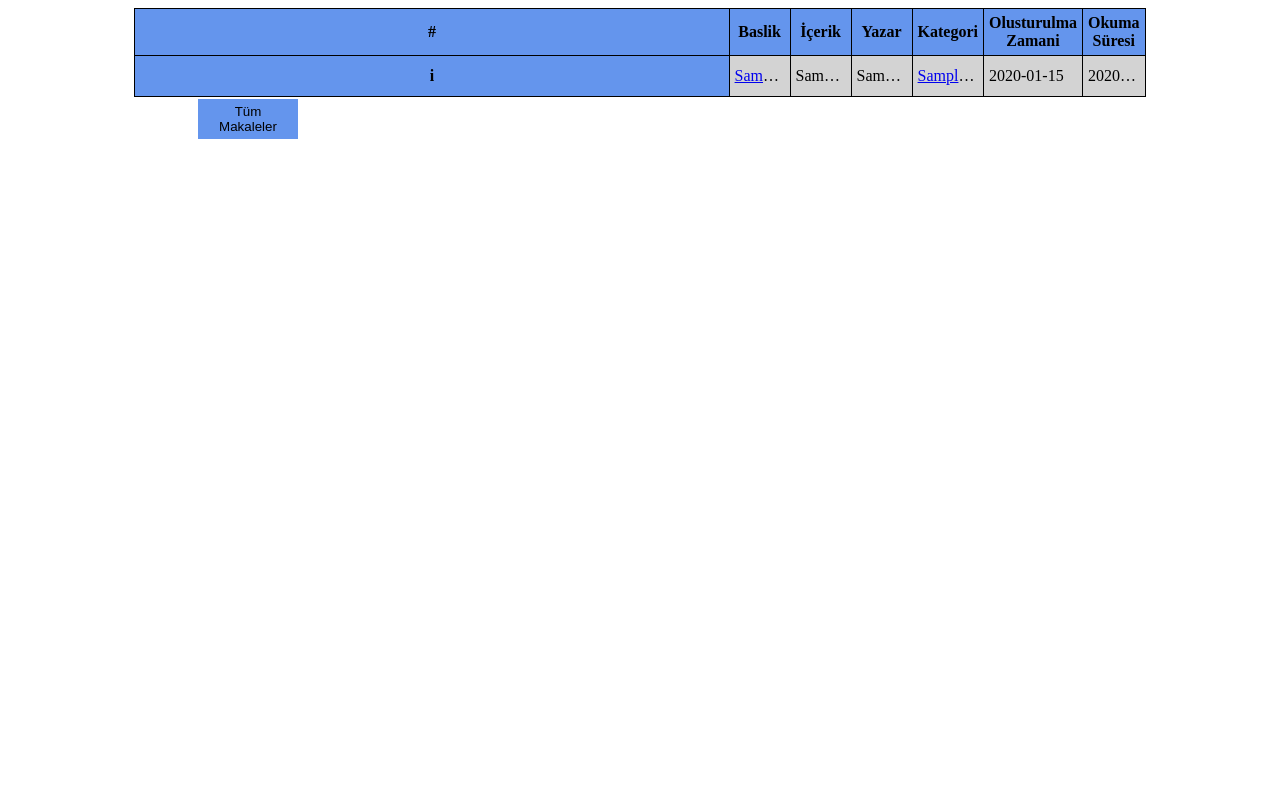
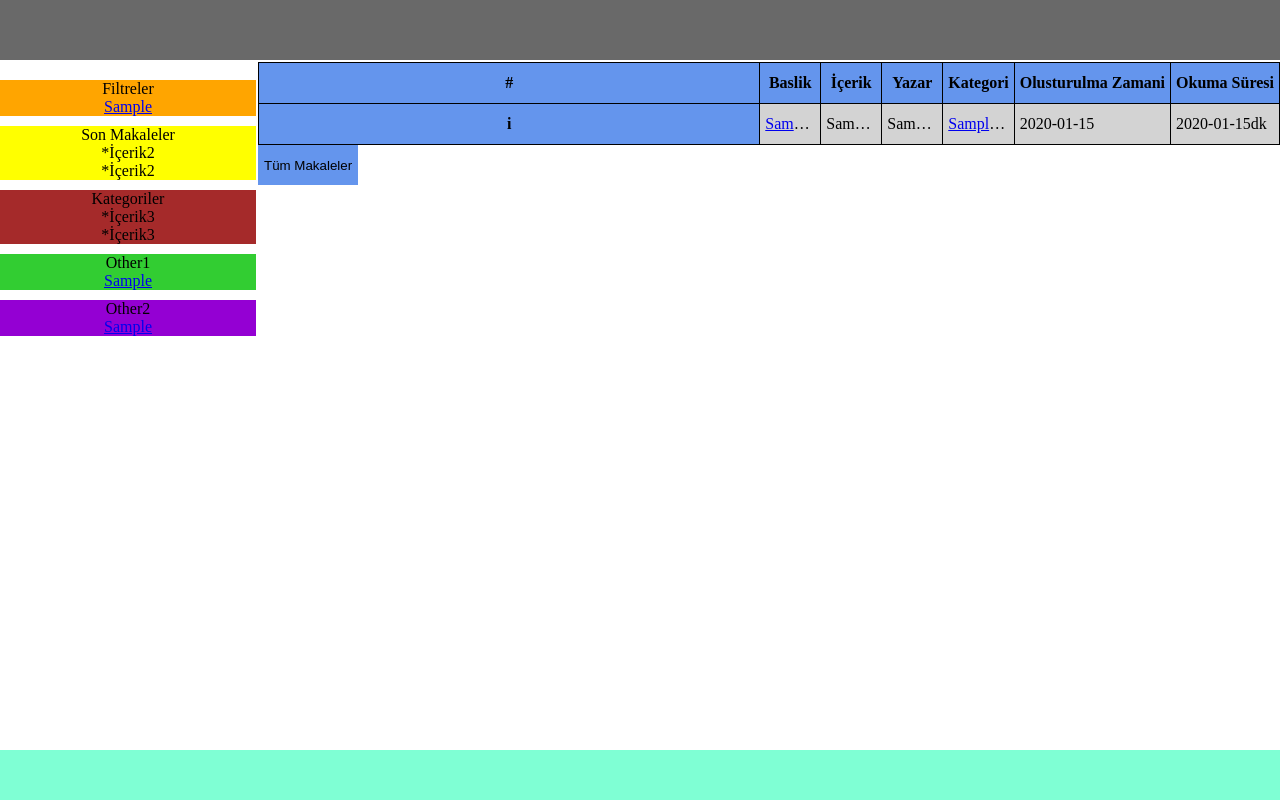
Before and after one commit to erdemkocak1/django-blog, a Django app: template templates/category.html in a window 1280 px wide. Run offline with Django 3.2, Linux system fonts and the light colour scheme; the template is opened without the code that fills it: most values are stand-ins (such as "Sample title", 1, 10 or a date in 2020); data that the repository does not hold is empty.

Commit message:
html düzenlemeler yapıldı

```diff
--- a/templates/category.html
+++ b/templates/category.html
@@ -2,13 +2,56 @@
 <html lang="en">
 <head>
     <meta charset="UTF-8">
-    <title>Kategoriye ait Makaleler</title>
+    <title>Seçilen Kategoriye Ait Makaleler</title>
+    <style>
 
-    <style>
+        body {
+            display: grid;
+            grid-template-areas: "header header header" "nav article article" "footer footer footer";
+            grid-template-rows: 60px 1fr 50px;
+            grid-template-columns: 20% 1fr;
+            grid-gap: 2px;
+            background: white;
+            height: 100vh;
+            margin: 0;
+        }
+
+        #pageHeader {
+            grid-area: header;
+        }
+
+        #pageFooter {
+            grid-area: footer;
+            background: aquamarine;
+        }
+
+        #makaleler {
+            grid-area: article;
+            white-space: nowrap;
+            background: white;
+
+        }
+
+        #kategoriler {
+            grid-area: nav;
+            text-align: center;
+            background-color: white;
+        }
+
+        nav, div {
+            padding: 0px;
+            background: white;
+        }
+
+        header, footer, article {
+            padding: 0px;
+            background: dimgrey;
+        }
+
         table {
             background: lightgrey;
             border-collapse: collapse;
-            width: 80%;
+            width: 100%;
             position: center;
         }
 
@@ -30,9 +73,33 @@
             max-width: 50px;
         }
 
+        .pagination {
+            display: inline-block;
+            margin-left: 0px;
+
+        }
+
+        .pagination a {
+            color: black;
+            float: left;
+            padding: 8px 8px;
+            text-decoration: none;
+            margin-left: 0px;
+
+        }
+
+        .pagination a.active {
+            background-color: cornflowerblue;
+            color: white;
+        }
+
+        .pagination a:hover:not(.active) {
+            background-color: yellow;
+        }
+
         button {
-            margin-left: 190px;
-            margin-top: 2px;
+            margin-left: 0px;
+            margin-top: 0px;
             width: 100px;
             height: 40px;
             background: cornflowerblue;
@@ -44,7 +111,8 @@
 </head>
 <body>
 
-
+<header id="pageHeader" content="width=device-width, initial-scale=1.0"></header>
+<article id="makaleler">
     <table class="table table-hover table-dark" align="center">
         <thead>
         <tr>
@@ -74,8 +142,76 @@
 
         </tbody>
     </table>
+    {% if category_sec.has_other_pages %}
+        <div class="col-md-7 col-md-offset-1 center">
+            <div class="pagination">
+                {% if category_sec.has_previous %}
+                    <a href="?sayfa={{ category_sec.previous_page_number }}&aranan={{ request.GET.aranan }}">&laquo;</a>
+                {% else %}
+                    <p class="disabled">
 
+                    </p>
+                {% endif %}
+                {% for i in category_sec.paginator.page_range %}
+                    {% if blog_list.number == i %}
+                        <a href="?sayfa={{ i }}&aranan={{ request.GET.aranan }}" class="active">{{ i }}</a>
+                    {% else %}
+                        <a href="?sayfa={{ i }}&aranan={{ request.GET.aranan }}">{{ i }}</a>
+                    {% endif %}
+                {% endfor %}
+                {% if blog_list.has_next %}
+                    <a href="?sayfa={{ category_sec.next_page_number }}&aranan={{ request.GET.aranan }}">&raquo;</a>
+                {% else %}
+                    <p class="disabled">
+                    </p>
+                {% endif %}
+            </div>
+        </div>
+    {% endif %}
     <button onclick="window.location.href='http://127.0.0.1:8000/blog/'">Tüm Makaleler</button>
+
+</article>
+<nav id="kategoriler"><br>
+
+    <div id="filtreler" style="margin-top: 0px; background: orange">Filtreler<br>
+        {% for k in list4 %}
+
+
+            <a href="/cat/{{ k }}/">{{ k }}</a><br>
+
+        {% endfor %}
+    </div>
+
+    <div id="filtreler" style="margin-top: 10px; background: yellow">Son Makaleler<br>
+        *İçerik2<br>
+        *İçerik2<br>
+    </div>
+
+    <div id="Other" style="margin-top: 10px;background: brown ">Kategoriler<br>
+        *İçerik3<br>
+        *İçerik3<br>
+    </div>
+
+    <div id="Other" style="margin-top: 10px;background: limegreen ">Other1<br>
+        {% for k in list4 %}
+
+
+            <a href="/cat/{{ k }}/">{{ k }}</a><br>
+
+        {% endfor %}
+    </div>
+
+    <div id="Other" style="margin-top: 10px;background: darkviolet">Other2<br>
+        {% for k in list4 %}
+
+
+            <a href="/cat/{{ k }}/">{{ k }}</a><br>
+
+        {% endfor %}
+    </div>
+</nav>
+<footer id="pageFooter"></footer>
+
 
 </body>
 </html>
```
Also changed, not shown: templates/main.html (+34 -11 lines), uygulama/views.py (+12 -0 lines). Lines whose indentation alone changed are shown as unchanged.
